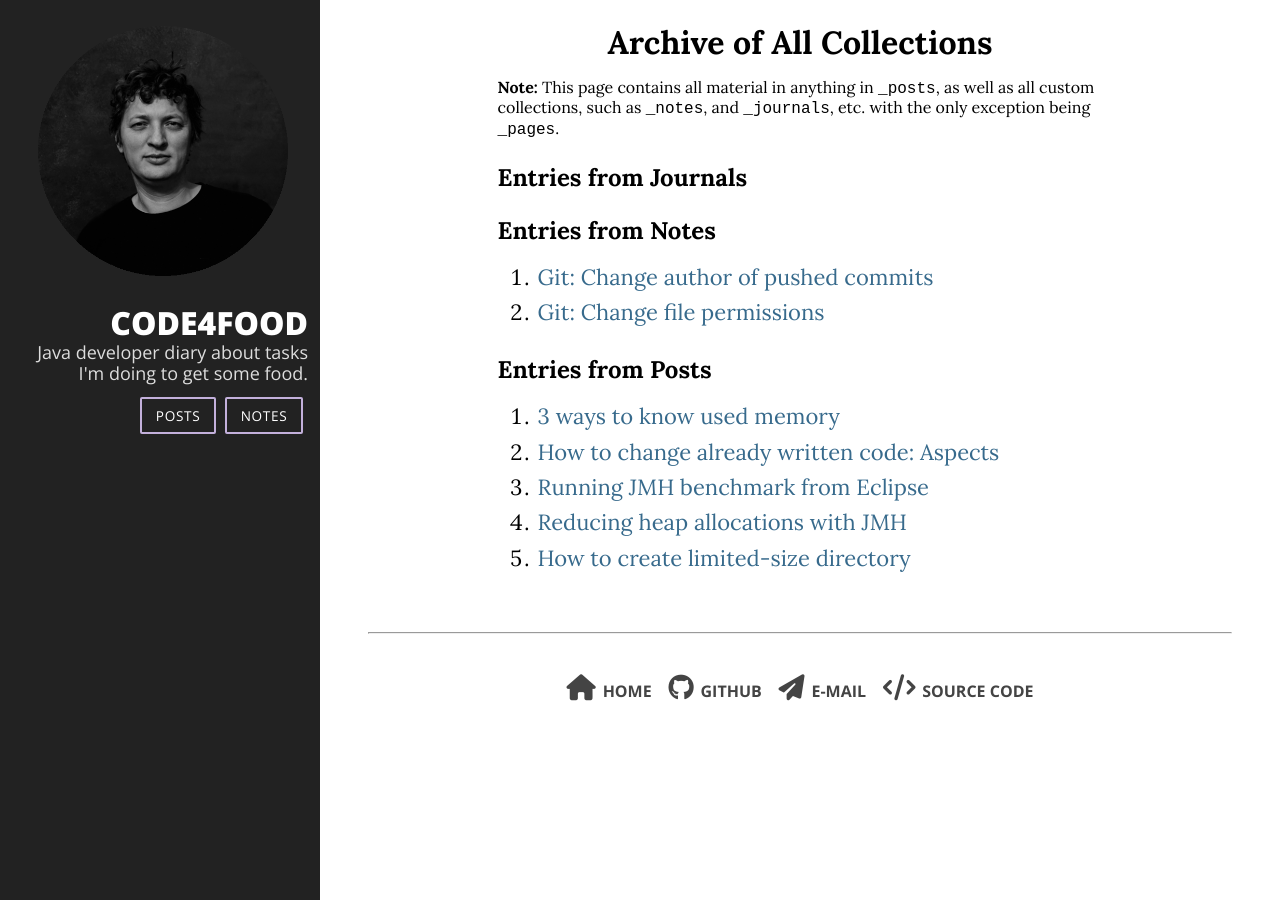
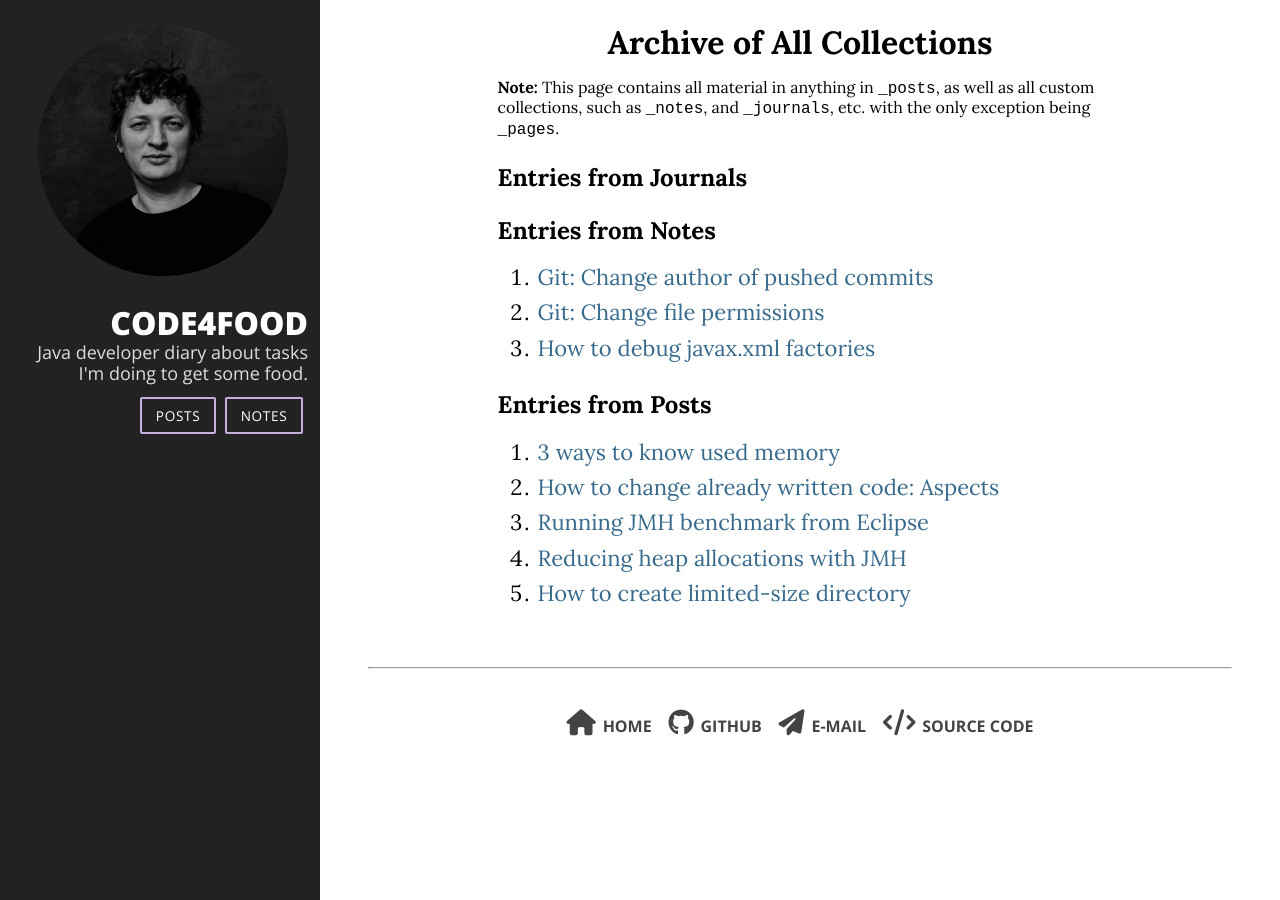
Before and after one commit to vbochenin/vbochenin.github.io, a Jekyll site: the page built from _pages/archive.md, in a window 1280 px wide. Built offline with Jekyll 4.4.1, drawn with Linux system fonts in a browser that asks for light colours; nearby versions of some CDN libraries.

Commit message:
Update How to debug javax.xml factories.md
add meta info

```diff
--- a/_notes/How to debug javax.xml factories.md
+++ b/_notes/How to debug javax.xml factories.md
@@ -1 +1,9 @@
+---
+title: "How to debug javax.xml factories"
+tags:
+    - java
+    - xml
+categories:
+    - how-to
+---
 Run application with `-Djaxp.debug=true` to know what parsers/transformers and so on was used for XML processing.
```
